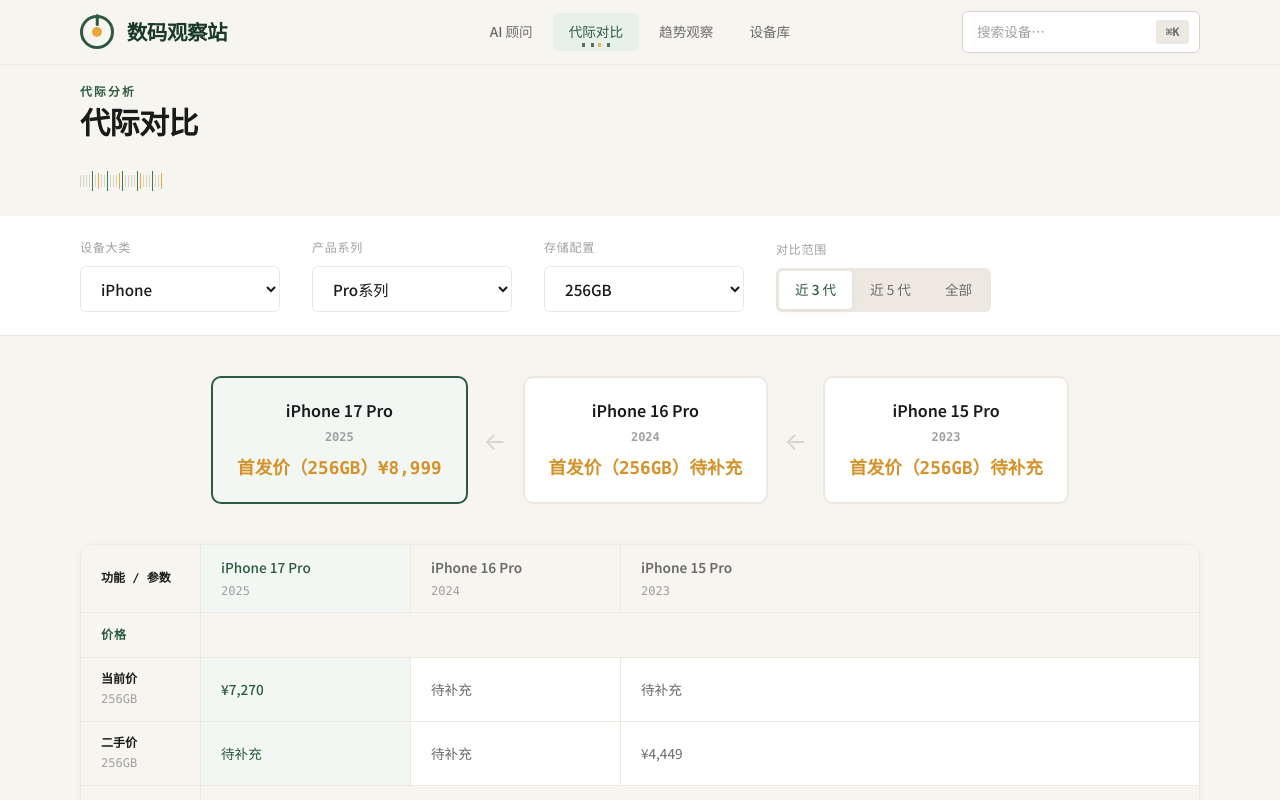
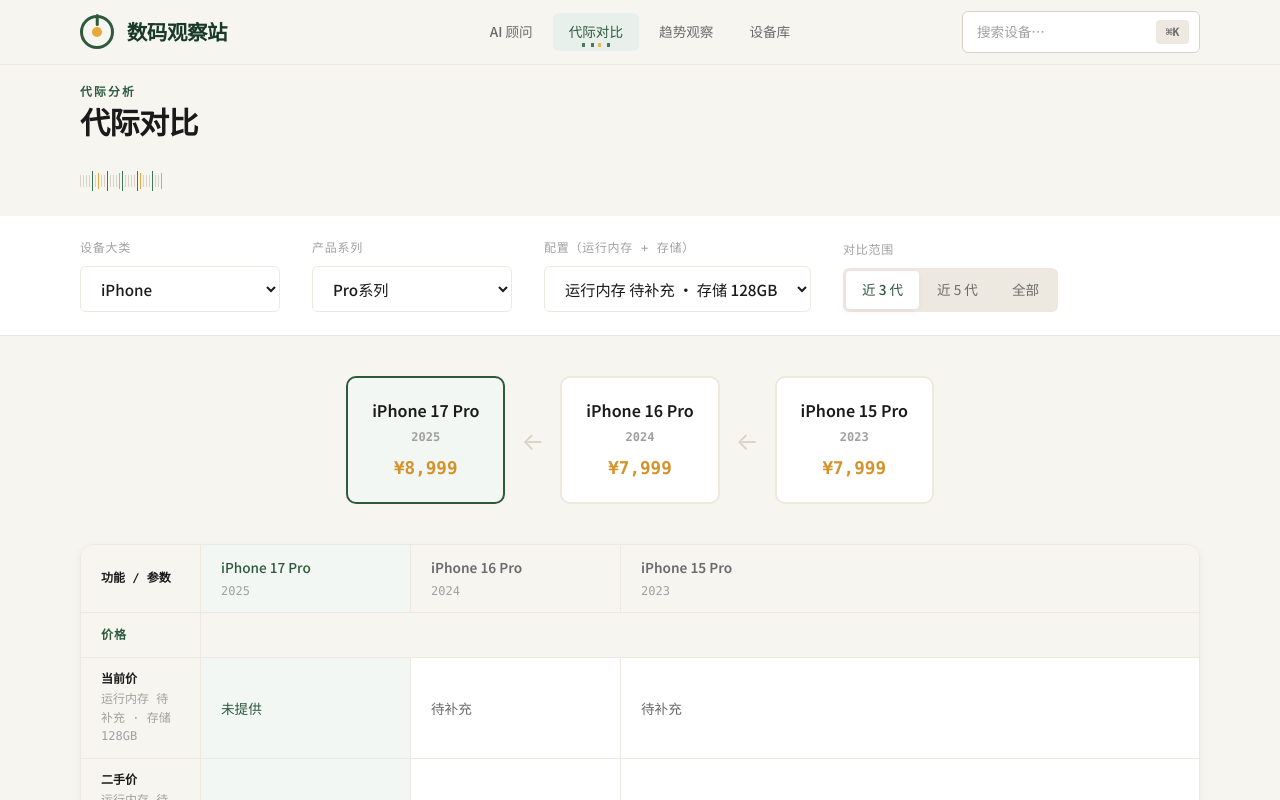
Before and after one commit to LighthouseXy/ai-device-evolution, a Next.js app: page /compare in a window 1280 px wide. Shown: the top 800 px of the page. Built offline with nearby package versions, Linux system fonts and the light colour scheme.

Commit message:
feat(compare): match prices by memory and storage

```diff
--- a/scripts/audit-device-data-quality.mjs
+++ b/scripts/audit-device-data-quality.mjs
@@ -296,6 +296,18 @@
 
 // 这些值曾因共享产品页抓取而串到相邻型号，固定回归断言可阻止同类错误重新进入比较结果。
 const correctedSpecs = {
+  "ipad-pro-11-m1-2021": {
+    memory: "8GB / 16GB",
+  },
+  "ipad-pro-12-9-m1-2021": {
+    memory: "8GB / 16GB",
+  },
+  "ipad-pro-m2-2022": {
+    memory: "8GB / 16GB",
+  },
+  "ipad-pro-m2-13-2022": {
+    memory: "8GB / 16GB",
+  },
   "macbook-air-13-2018": {
     storage: "128GB / 256GB / 512GB / 1.5TB",
   },
--- a/scripts/sync-apple-zh-cn-data.mjs
+++ b/scripts/sync-apple-zh-cn-data.mjs
@@ -1044,6 +1044,15 @@
   return { value: unique(values).join(" / ") || null, raw: unique(evidence).join("；") };
 }
 
+function parseMemory(blocks, tier) {
+  const withoutStorageDetails = blocks.map((block) => block.replace(/存储容量为[^)）]*/g, ""));
+  const parsed = parseTieredStorage(withoutStorageDetails, tier);
+  return {
+    value: parsed.value,
+    raw: ["pro", "max"].includes(tier) ? parsed.raw : blocks.join("；"),
+  };
+}
+
 function parseWeight(blocks, tier) {
   const tierName = tier === "pro" ? "Pro" : tier === "max" ? "Max" : null;
   const raw = (tierName ? first(blocks, new RegExp(`重量.*M\\d+ ${tierName} 机型`)) : null)
@@ -1204,7 +1213,7 @@
     const selected = ["pro", "max"].includes(device.tier)
       ? source.filter((block) => block.length <= 600 && !/内存带宽/.test(block) && /\b\d+GB\b/.test(block))
       : source.filter((block) => block.length <= 300 && !/内存带宽/.test(block) && (/^\d+GB.*(?:统一)?内存/.test(block) || /可选配/.test(block)));
-    const parsed = parseTieredStorage(selected, device.tier);
+    const parsed = parseMemory(selected, device.tier);
     return spec(parsed.value, parsed.raw, oldField, sourceUrl);
   }
   if (fieldName === "storage") {
--- a/src/app/compare/page.tsx
+++ b/src/app/compare/page.tsx
@@ -23,7 +23,9 @@
 import CompareSeriesSelect from "@/components/CompareSeriesSelect";
 
 type SearchParams = {
+  configuration?: string | string[];
   series?: string | string[];
+  // 兼容上一版仅按存储选择的链接。
   storage?: string | string[];
   window?: string | string[];
 };
@@ -39,7 +41,22 @@
   showChange?: boolean;
 };
 
-const STORAGE_PATTERN = /(\d+(?:\.\d+)?)\s*(TB|GB)/gi;
+type DeviceConfiguration = {
+  key: string;
+  memory: string | null;
+  storage: string;
+};
+
+const CAPACITY_PATTERN = /(\d+(?:\.\d+)?)\s*(TB|GB)/gi;
+const EXPLICIT_MEMORY_PATTERN = /(\d+(?:\.\d+)?)\s*GB\s*(?:统一)?内存/i;
+
+function configurationKey(memory: string | null, storage: string) {
+  return `${memory ?? "unknown"}|${storage}`;
+}
+
+function formatConfigurationLabel(configuration: DeviceConfiguration) {
+  return `运行内存 ${configuration.memory ?? "待补充"} · 存储 ${configuration.storage}`;
+}
 
 function storageSizeInGb(storage: string) {
   const match = storage.match(/^(\d+(?:\.\d+)?)(TB|GB)$/i);
@@ -50,59 +67,97 @@
 
 function extractStorageOptions(value: string | undefined) {
   if (!value) return [];
-  return Array.from(value.matchAll(STORAGE_PATTERN), (match) => `${match[1]}${match[2].toUpperCase()}`);
+  return Array.from(value.matchAll(CAPACITY_PATTERN), (match) => `${match[1]}${match[2].toUpperCase()}`);
 }
 
 function getDeviceStorageOptions(device: (typeof allDevicesFlat)[number]) {
   return extractStorageOptions(device.specs?.storage as string | undefined);
 }
 
-function buildStorageOptions(devices: (typeof allDevicesFlat)[number][]) {
-  return Array.from(new Set(devices.flatMap(getDeviceStorageOptions))).sort(
-    (left, right) => storageSizeInGb(left) - storageSizeInGb(right),
+function getDeviceMemoryOptions(device: (typeof allDevicesFlat)[number]) {
+  const storageOptions = new Set(getDeviceStorageOptions(device));
+  return extractStorageOptions(device.specs?.memory as string | undefined)
+    .filter((memory) => memory.endsWith("GB") && !storageOptions.has(memory))
+    .sort((left, right) => storageSizeInGb(left) - storageSizeInGb(right));
+}
+
+function getPriceConfiguration(
+  device: (typeof allDevicesFlat)[number],
+  price: PriceField | undefined,
+): DeviceConfiguration | null {
+  const rawConfiguration = price?.configuration;
+  if (!rawConfiguration) return null;
+
+  const normalized = rawConfiguration.toUpperCase().replaceAll(" ", "");
+  const storage = getDeviceStorageOptions(device).find((option) => normalized.includes(option));
+  if (!storage) return null;
+
+  const explicitMemory = rawConfiguration.match(EXPLICIT_MEMORY_PATTERN);
+  const memoryOptions = getDeviceMemoryOptions(device);
+  const memory = explicitMemory
+    ? `${explicitMemory[1]}GB`
+    : memoryOptions.length === 1 || getDeviceStorageOptions(device)[0] === storage
+      ? memoryOptions[0] ?? null
+      : null;
+
+  return { key: configurationKey(memory, storage), memory, storage };
+}
+
+function getKnownDeviceConfigurations(device: (typeof allDevicesFlat)[number]) {
+  const storage = getDeviceStorageOptions(device)[0];
+  if (!storage) return [];
+
+  const memory = getDeviceMemoryOptions(device)[0] ?? null;
+  const configurations = [
+    { key: configurationKey(memory, storage), memory, storage },
+    getPriceConfiguration(device, device.currentPrice),
+    getPriceConfiguration(device, device.usedPrice),
+  ].filter((value): value is DeviceConfiguration => value !== null);
+
+  return Array.from(new Map(configurations.map((configuration) => [configuration.key, configuration])).values());
+}
+
+function buildConfigurationOptions(devices: (typeof allDevicesFlat)[number][]) {
+  const configurations = new Map<string, DeviceConfiguration & { count: number }>();
+  for (const device of devices) {
+    for (const configuration of getKnownDeviceConfigurations(device)) {
+      const existing = configurations.get(configuration.key);
+      configurations.set(configuration.key, {
+        ...configuration,
+        count: (existing?.count ?? 0) + 1,
+      });
+    }
+  }
+
+  return Array.from(configurations.values()).sort(
+    (left, right) =>
+      storageSizeInGb(left.storage) - storageSizeInGb(right.storage)
+      || storageSizeInGb(left.memory ?? "") - storageSizeInGb(right.memory ?? ""),
   );
 }
 
-function pickDefaultStorage(
-  devices: (typeof allDevicesFlat)[number][],
-  storageOptions: string[],
-) {
-  return storageOptions
-    .map((storage) => ({
-      storage,
-      count: devices.filter((device) => getDeviceStorageOptions(device).includes(storage)).length,
-    }))
-    .sort(
-      (left, right) =>
-        right.count - left.count || storageSizeInGb(left.storage) - storageSizeInGb(right.storage),
-    )[0]?.storage ?? "";
+function pickDefaultConfiguration(configurations: Array<DeviceConfiguration & { count: number }>) {
+  return configurations.slice().sort(
+    (left, right) =>
+      right.count - left.count
+      || storageSizeInGb(left.storage) - storageSizeInGb(right.storage)
+      || storageSizeInGb(left.memory ?? "") - storageSizeInGb(right.memory ?? ""),
+  )[0] ?? null;
 }
 
-function getPriceStorage(
+function getPriceForConfiguration(
   device: (typeof allDevicesFlat)[number],
-  price: PriceField | undefined,
-) {
-  const configuration = price?.configuration?.toUpperCase().replaceAll(" ", "");
-  if (!configuration) return null;
-  return getDeviceStorageOptions(device).find((storage) => configuration.includes(storage)) ?? null;
-}
-
-function getPriceForStorage(
-  device: (typeof allDevicesFlat)[number],
-  priceType: "launch" | "current" | "used",
-  storage: string,
+  priceType: "current" | "used",
+  selectedConfiguration: DeviceConfiguration,
 ) {
   const storageOptions = getDeviceStorageOptions(device);
-  if (!storageOptions.includes(storage)) return "未提供";
+  if (!storageOptions.includes(selectedConfiguration.storage)) return "未提供";
 
-  if (priceType === "launch") {
-    return storageOptions[0] === storage
-      ? formatMaybeCurrency(device.launchPrice)
-      : "待补充";
-  }
+  const memoryOptions = getDeviceMemoryOptions(device);
+  if (selectedConfiguration.memory && !memoryOptions.includes(selectedConfiguration.memory)) return "未提供";
 
   const price = priceType === "current" ? device.currentPrice : device.usedPrice;
-  return getPriceStorage(device, price) === storage
+  return getPriceConfiguration(device, price)?.key === selectedConfiguration.key
     ? formatMaybeCurrency(price?.value ?? undefined)
     : "待补充";
 }
@@ -155,13 +210,14 @@
   },
 ];
 
-function buildComparisonFields(storage: string): ComparisonField[] {
+function buildComparisonFields(configuration: DeviceConfiguration): ComparisonField[] {
+  const configurationLabel = formatConfigurationLabel(configuration);
   return [
     {
       group: "价格",
       label: "当前价",
-      hint: storage,
-      getValue: (device) => getPriceForStorage(device, "current", storage),
+      hint: configurationLabel,
+      getValue: (device) => getPriceForConfiguration(device, "current", configuration),
       isNumeric: true,
       isCurrency: true,
       showChange: false,
@@ -169,8 +225,8 @@
     {
       group: "价格",
       label: "二手价",
-      hint: storage,
-      getValue: (device) => getPriceForStorage(device, "used", storage),
+      hint: configurationLabel,
+      getValue: (device) => getPriceForConfiguration(device, "used", configuration),
       isNumeric: true,
       isCurrency: true,
       showChange: false,
@@ -184,7 +240,7 @@
   return typeof raw === "string" && raw.trim().length > 0 ? raw : "";
 }
 
-function normalizeStorage(value: string | string[] | undefined) {
+function normalizeConfiguration(value: string | string[] | undefined) {
   const raw = Array.isArray(value) ? value[0] : value;
   return typeof raw === "string" && raw.trim().length > 0 ? raw : "";
 }
@@ -320,13 +376,7 @@
     });
 }
 
-function CompareOverview({
-  devices,
-  storage,
-}: {
-  devices: (typeof allDevicesFlat)[number][];
-  storage: string;
-}) {
+function CompareOverview({ devices }: { devices: (typeof allDevicesFlat)[number][] }) {
   return (
     <div className="compare-overview">
       {devices.map((device, index) => (
@@ -338,9 +388,7 @@
           >
             <div className="compare-overview-model">{device.model}</div>
             <div className="compare-overview-year">{device.releaseYear}</div>
-            <div className="compare-overview-price">
-              首发价（{storage}）{getPriceForStorage(device, "launch", storage)}
-            </div>
+            <div className="compare-overview-price">{formatMaybeCurrency(device.launchPrice)}</div>
           </Link>
         </div>
       ))}
@@ -350,12 +398,12 @@
 
 function CompareTable({
   devices,
-  storage,
+  configuration,
 }: {
   devices: (typeof allDevicesFlat)[number][];
-  storage: string;
+  configuration: DeviceConfiguration;
 }) {
-  const comparisonFields = buildComparisonFields(storage);
+  const comparisonFields = buildComparisonFields(configuration);
   const groupedFields = Array.from(
     comparisonFields.reduce((groups, field) => {
       const fields = groups.get(field.group) ?? [];
@@ -460,10 +508,16 @@
     .map((category) => ({ value: category, label: categoryLabels[category] }));
   const selectedWindow = normalizeWindow(resolvedSearchParams.window);
   const seriesDevices = getDevicesByComparisonGroupKeyFlat(selectedSeries);
-  const storageOptions = buildStorageOptions(seriesDevices);
-  const defaultStorage = pickDefaultStorage(seriesDevices, storageOptions);
-  const requestedStorage = normalizeStorage(resolvedSearchParams.storage);
-  const selectedStorage = storageOptions.includes(requestedStorage) ? requestedStorage : defaultStorage;
+  const configurationOptions = buildConfigurationOptions(seriesDevices);
+  const defaultConfiguration = pickDefaultConfiguration(configurationOptions);
+  const requestedConfiguration = normalizeConfiguration(
+    resolvedSearchParams.configuration ?? resolvedSearchParams.storage,
+  );
+  const selectedConfiguration = configurationOptions.find(
+    (configuration) =>
+      configuration.key === requestedConfiguration
+      || (!requestedConfiguration.includes("|") && configuration.storage === requestedConfiguration),
+  ) ?? defaultConfiguration;
   const visibleDevices = (
     selectedWindow === "all"
       ? seriesDevices.slice()
@@ -503,8 +557,11 @@
             categories={categoryOptions}
             selectedCategory={selectedCategory}
             selectedSeries={selectedSeries}
-            storageOptions={storageOptions}
-            selectedStorage={selectedStorage}
+            configurationOptions={configurationOptions.map((configuration) => ({
+              label: formatConfigurationLabel(configuration),
+              value: configuration.key,
+            }))}
+            selectedConfiguration={selectedConfiguration?.key ?? ""}
             selectedWindow={selectedWindow}
           />
 
@@ -518,7 +575,7 @@
               ].map((item) => {
                 const params = new URLSearchParams();
                 params.set("series", selectedSeries);
-                params.set("storage", selectedStorage);
+                if (selectedConfiguration) params.set("configuration", selectedConfiguration.key);
                 params.set("window", item.key);
                 const active = item.key === selectedWindow;
 
@@ -540,8 +597,10 @@
 
       <section className="compare-section">
         <div className="compare-inner">
-          <CompareOverview devices={visibleDevices} storage={selectedStorage} />
-          <CompareTable devices={visibleDevices} storage={selectedStorage} />
+          <CompareOverview devices={visibleDevices} />
+          {selectedConfiguration ? (
+            <CompareTable devices={visibleDevices} configuration={selectedConfiguration} />
+          ) : null}
           <CompareInsight analysis={analysis} />
         </div>
       </section>
--- a/src/components/CompareSeriesSelect.tsx
+++ b/src/components/CompareSeriesSelect.tsx
@@ -11,8 +11,8 @@
   categories: Array<{ label: string; value: string }>;
   selectedCategory: string;
   selectedSeries: string;
-  storageOptions: string[];
-  selectedStorage: string;
+  configurationOptions: Array<{ label: string; value: string }>;
+  selectedConfiguration: string;
   selectedWindow: string;
 };
 
@@ -21,8 +21,8 @@
   categories,
   selectedCategory,
   selectedSeries,
-  storageOptions,
-  selectedStorage,
+  configurationOptions,
+  selectedConfiguration,
   selectedWindow,
 }: CompareSeriesSelectProps) {
   const router = useRouter();
@@ -33,10 +33,10 @@
     router.push(`/compare?${params.toString()}`);
   };
 
-  const navigateToStorage = (storage: string) => {
+  const navigateToConfiguration = (configuration: string) => {
     const params = new URLSearchParams({
+      configuration,
       series: selectedSeries,
-      storage,
       window: selectedWindow,
     });
     router.push(`/compare?${params.toString()}`);
@@ -85,19 +85,19 @@
       </div>
 
       <div className="compare-selector-group">
-        <label className="compare-selector-label" htmlFor="compare-storage">
-          存储配置
+        <label className="compare-selector-label" htmlFor="compare-configuration">
+          配置（运行内存 + 存储）
         </label>
         <select
-          id="compare-storage"
-          name="storage"
+          id="compare-configuration"
+          name="configuration"
           className="compare-select-control"
-          value={selectedStorage}
-          onChange={(event) => navigateToStorage(event.currentTarget.value)}
+          value={selectedConfiguration}
+          onChange={(event) => navigateToConfiguration(event.currentTarget.value)}
         >
-          {storageOptions.map((storage) => (
-            <option key={storage} value={storage}>
-              {storage}
+          {configurationOptions.map((configuration) => (
+            <option key={configuration.value} value={configuration.value}>
+              {configuration.label}
             </option>
           ))}
         </select>
```
Also changed, not shown: src/data/apple-devices-db.json.
